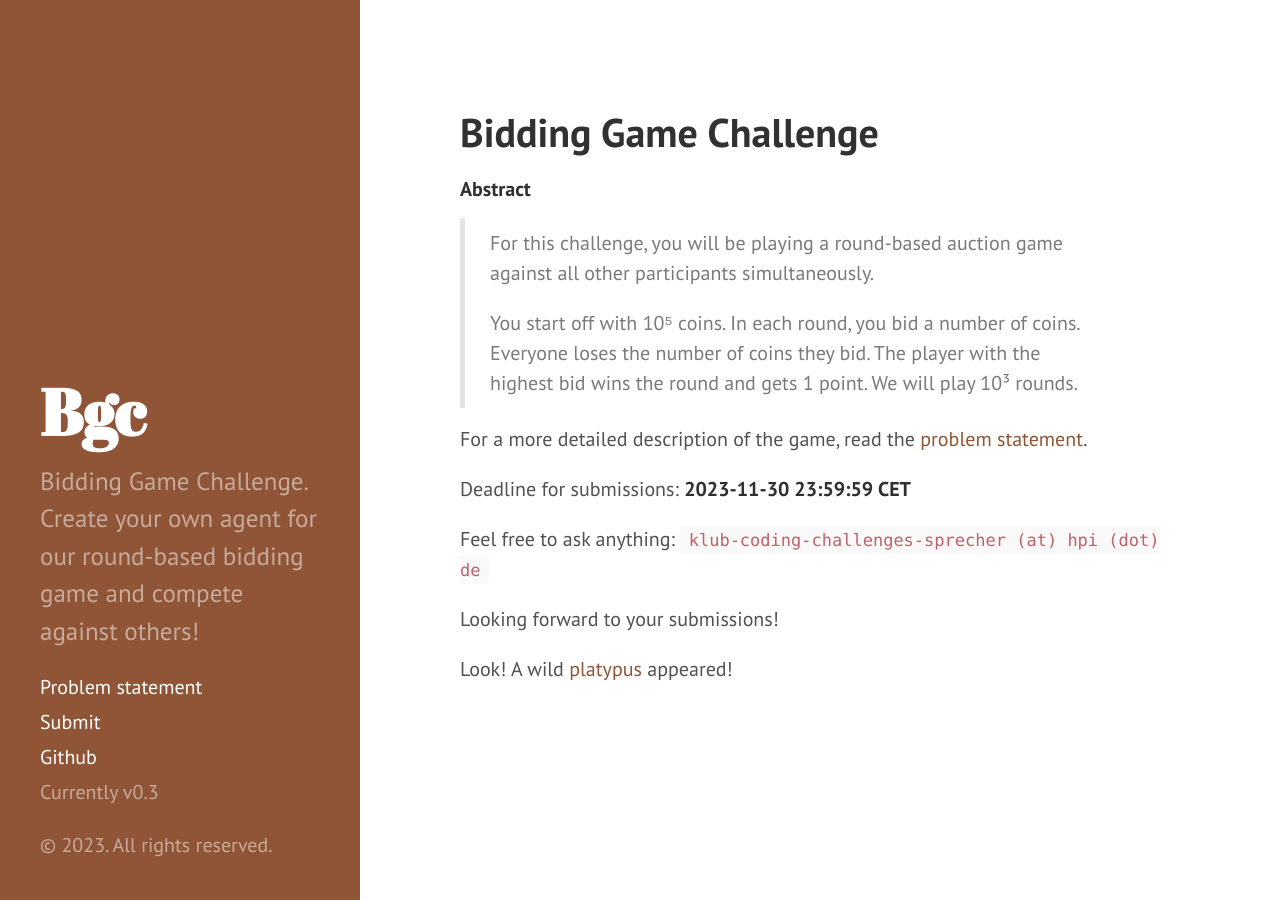
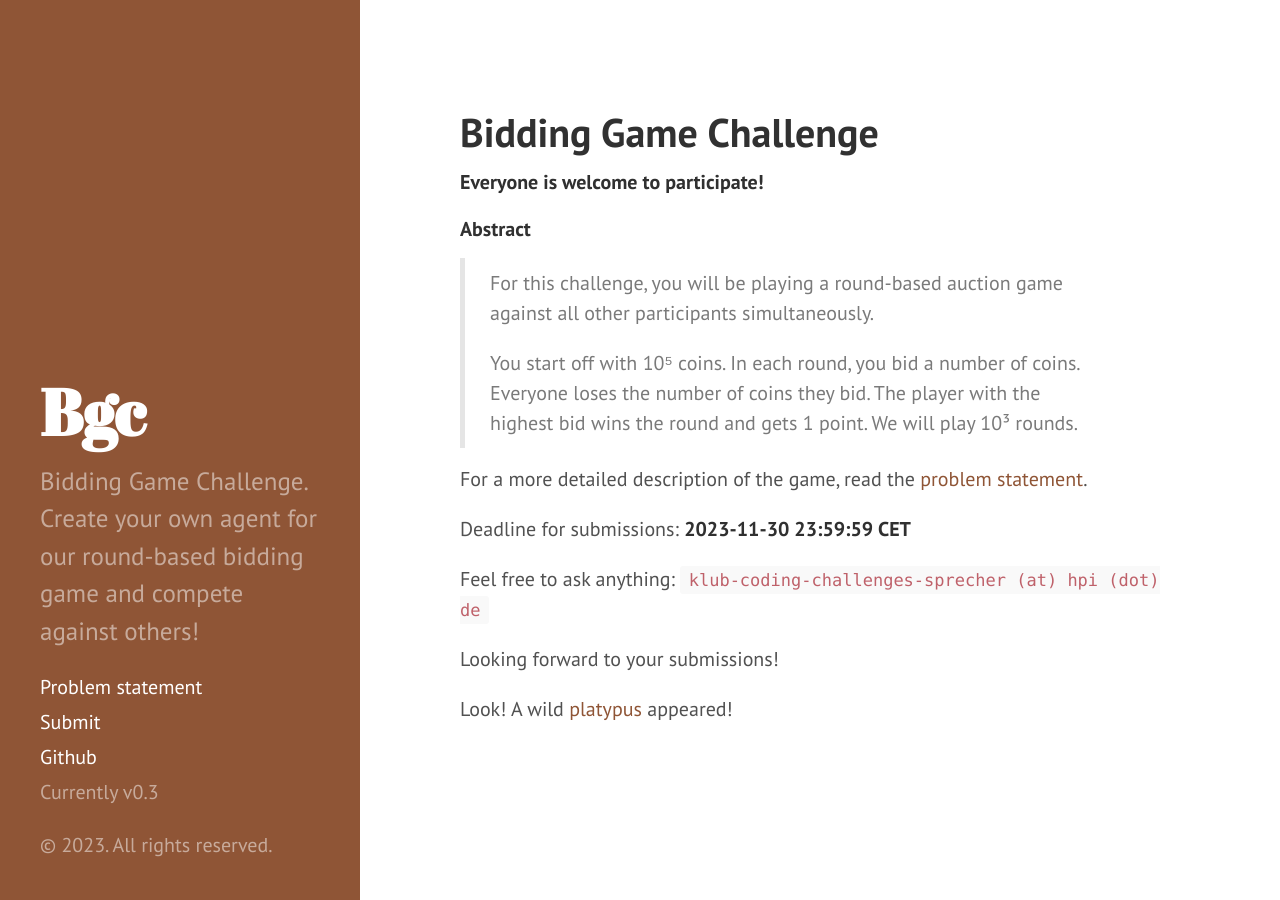
Before and after one commit to roehrt/bgc, a Jekyll site: the page built from website/index.md, in a window 1280 px wide. Built offline with Jekyll 4.4.1, drawn with Linux system fonts in a browser that asks for light colours; our own code applies the rules of GitHub Pages for plain Markdown files.

Commit message:
Clarify no participation requirements

```diff
--- a/website/index.md
+++ b/website/index.md
@@ -1,4 +1,6 @@
 # Bidding Game Challenge
+
+**Everyone is welcome to participate!**
 
 #### Abstract
 
```
